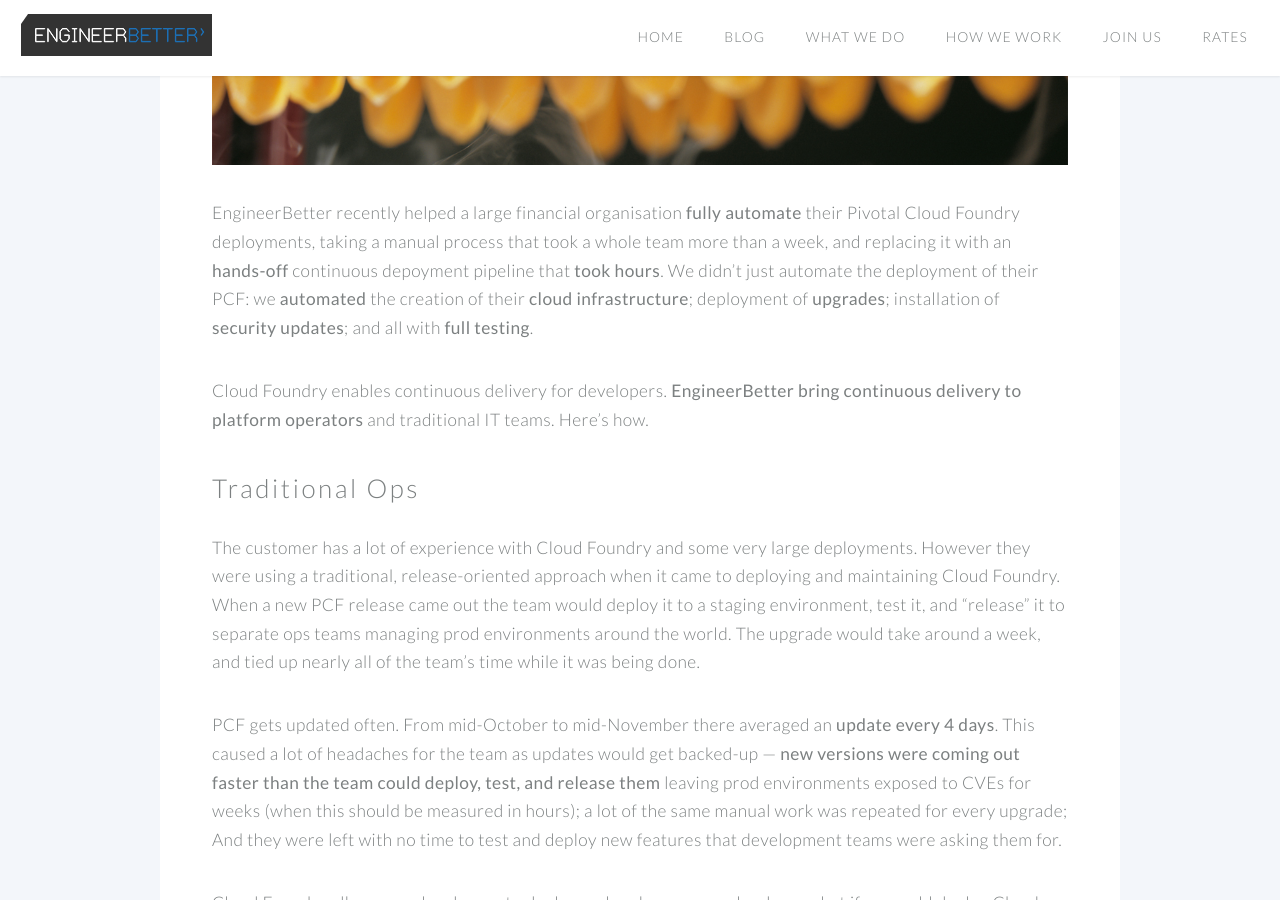
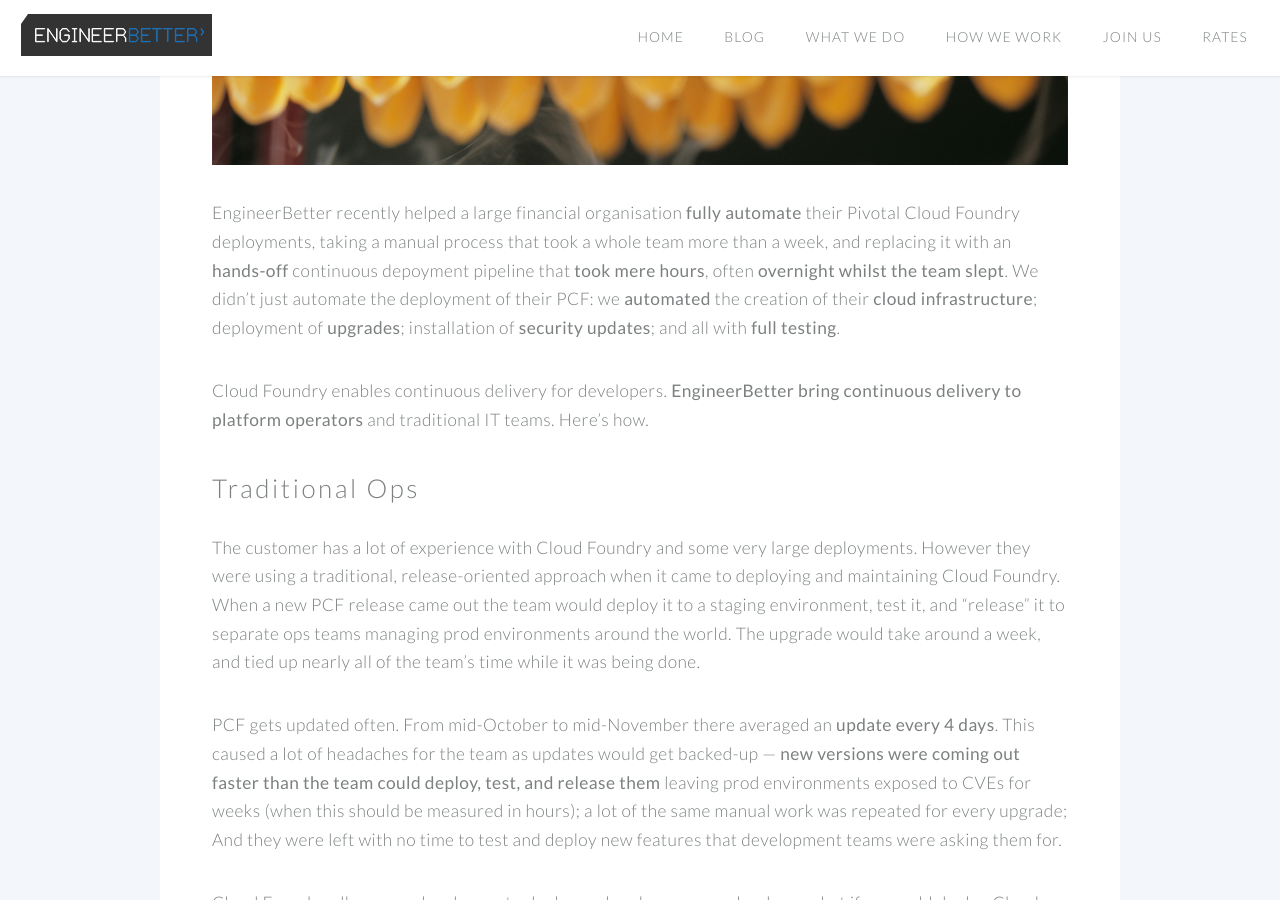
Before and after one commit to DanielJonesEB/engineerbetter.com, a Jekyll site: the page built from _posts/2016-12-14-continuously-deploying-pivotal-cloudfoundry.markdown, in a window 1280 px wide and 900 px high, scrolled down 817 px. Built offline with Jekyll 4.4.1, drawn with Linux system fonts in a browser that asks for light colours; comment, search, counter and statistics services are not loaded.

Commit message:
promote sleeping in teams

```diff
--- a/_posts/2016-12-14-continuously-deploying-pivotal-cloudfoundry.markdown
+++ b/_posts/2016-12-14-continuously-deploying-pivotal-cloudfoundry.markdown
@@ -7,7 +7,7 @@
 
 <img src="/images/blog/continuous-delivery-ice-cream-factory.jpg" class="image fit">
 
-EngineerBetter recently helped a large financial organisation **fully automate** their Pivotal Cloud Foundry deployments, taking a manual process that took a whole team more than a week, and replacing it with an **hands-off** continuous depoyment pipeline that **took hours**. We didn't just automate the deployment of their PCF: we **automated** the creation of their **cloud infrastructure**; deployment of **upgrades**; installation of **security updates**; and all with **full testing**.
+EngineerBetter recently helped a large financial organisation **fully automate** their Pivotal Cloud Foundry deployments, taking a manual process that took a whole team more than a week, and replacing it with an **hands-off** continuous depoyment pipeline that **took mere hours**, often **overnight whilst the team slept**. We didn't just automate the deployment of their PCF: we **automated** the creation of their **cloud infrastructure**; deployment of **upgrades**; installation of **security updates**; and all with **full testing**.
 
 Cloud Foundry enables continuous delivery for developers. **EngineerBetter bring continuous delivery to platform operators** and traditional IT teams. Here's how.
 
```
